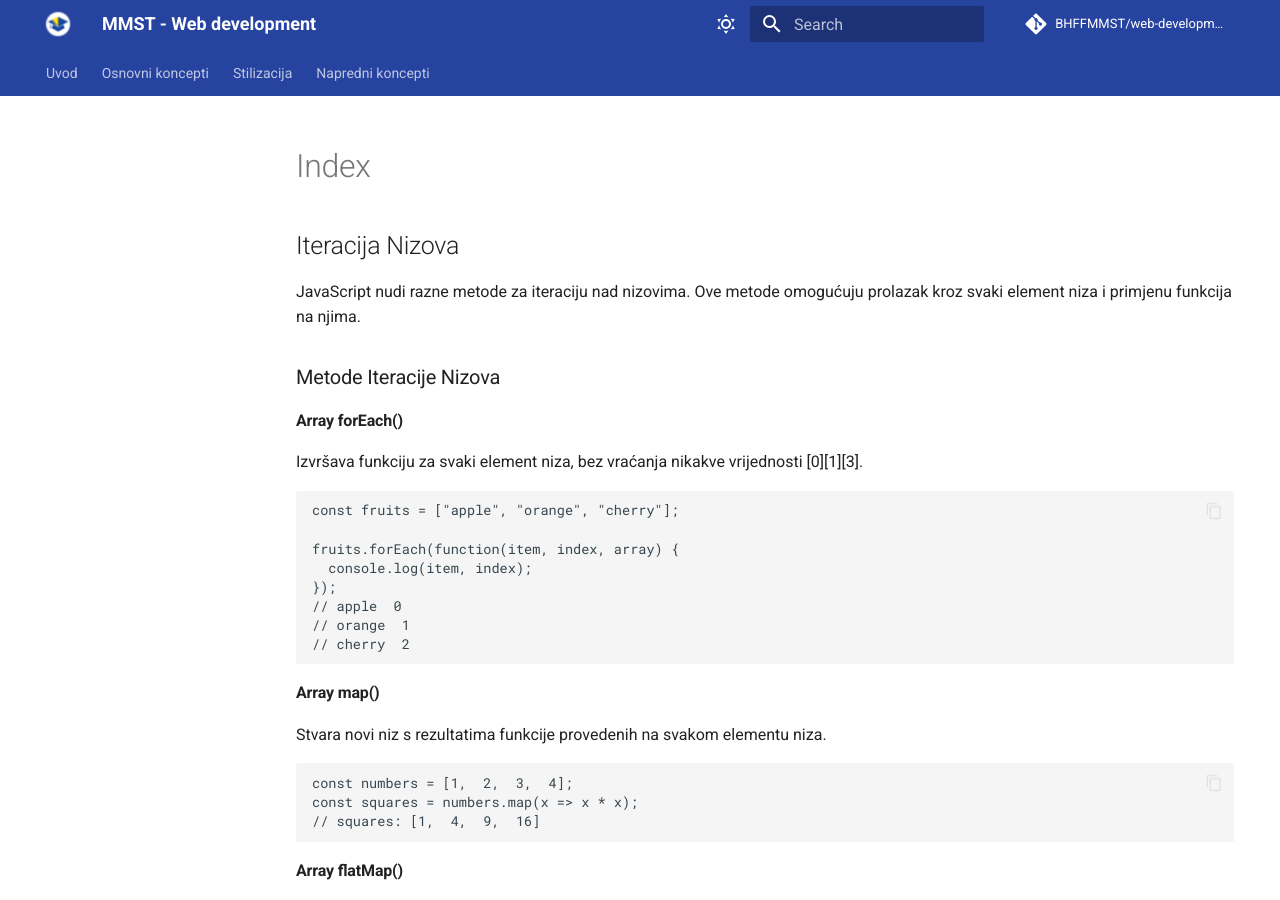
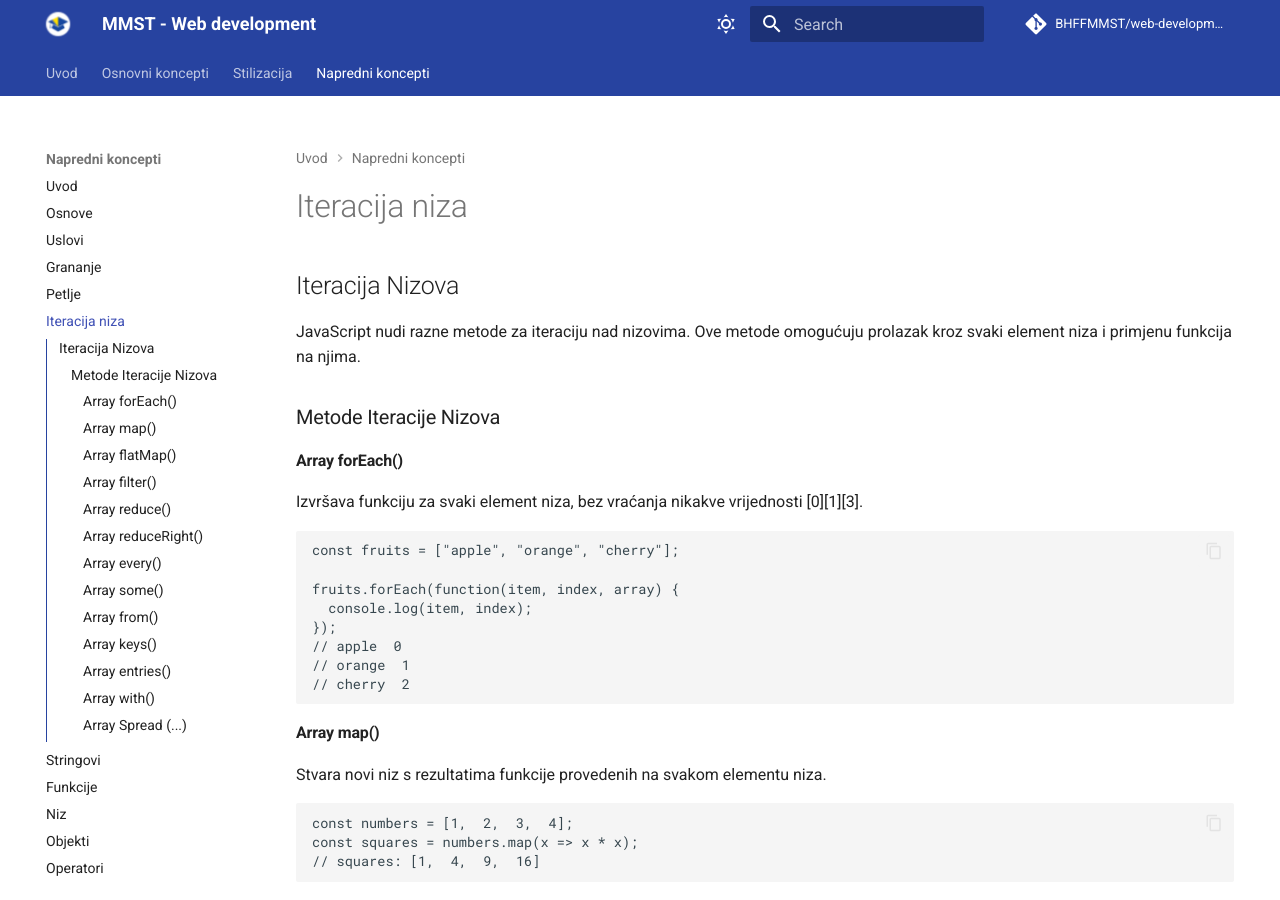
Before and after one commit to BHFFMMST/Web-development, an MkDocs documentation site: the page built from docs/content/intermediate/iteracija niza/index.md, in a window 1280 px wide and 900 px high. Built offline with MkDocs 1.6.1 and Material for MkDocs 9.7.7, drawn with Linux system fonts in a browser that asks for light colours; comment, search, counter and statistics services are not loaded.

Commit message:
Included finished parts of the `intermediate` section

```diff
--- a/mkdocs.yml
+++ b/mkdocs.yml
@@ -107,4 +107,14 @@ nav:
       - Uvod: content/styling/index.md
   - Napredni koncepti:
       - Uvod: content/intermediate/index.md
-      - HTML: content/intermediate/html/index.md
+      - Osnove: content/intermediate/osnove/index.md
+      - Uslovi: content/intermediate/uslovi/index.md
+      - Grananje: content/intermediate/grananje/index.md
+      - Petlje: content/intermediate/petlje/index.md
+      - Iteracija niza: content/intermediate/iteracija niza/index.md
+      - Stringovi: content/intermediate/stringovi/index.md
+      - Funkcije: content/intermediate/funkcije/index.md
+      - Niz: content/intermediate/niz - metode/index.md
+      - Objekti: content/intermediate/objekti/index.md
+      - Operatori: content/intermediate/operatori/index.md
+      - Sortiranje niza: content/intermediate/sortiranje niza/index.md
```
